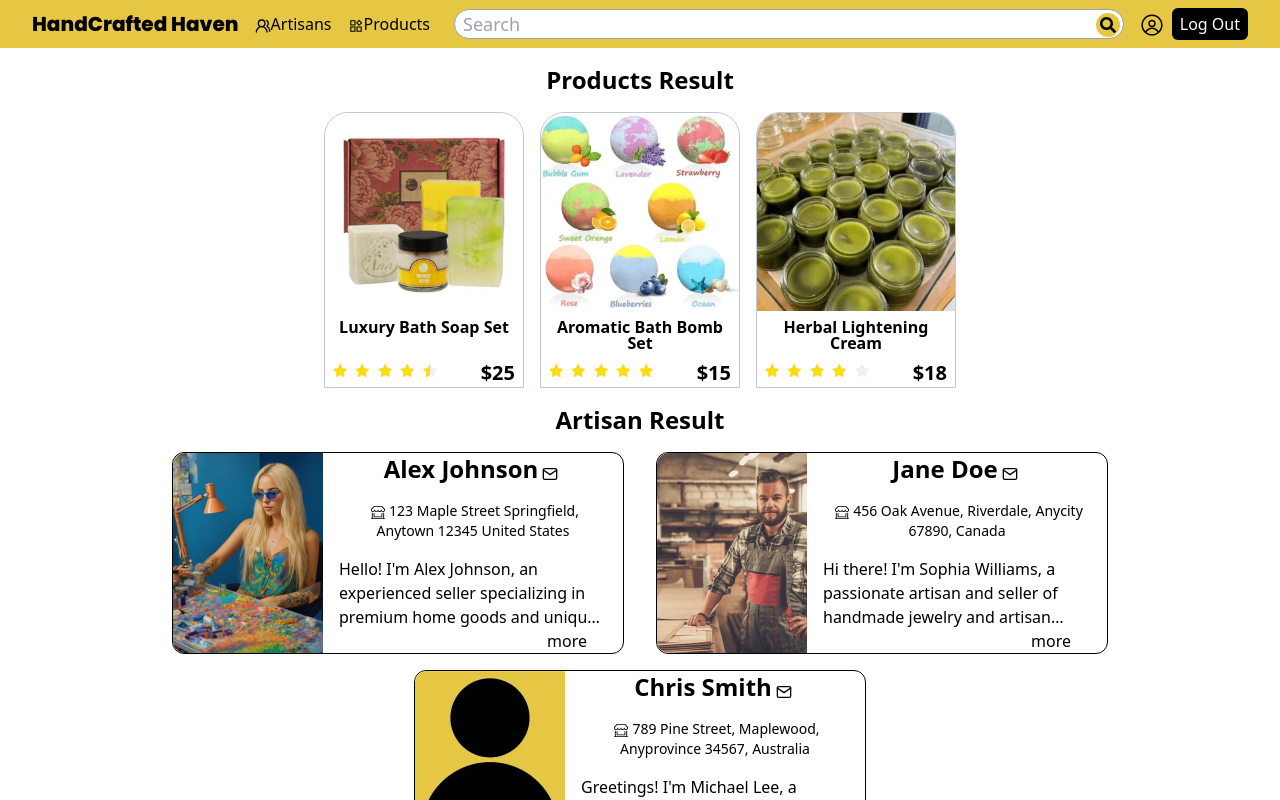
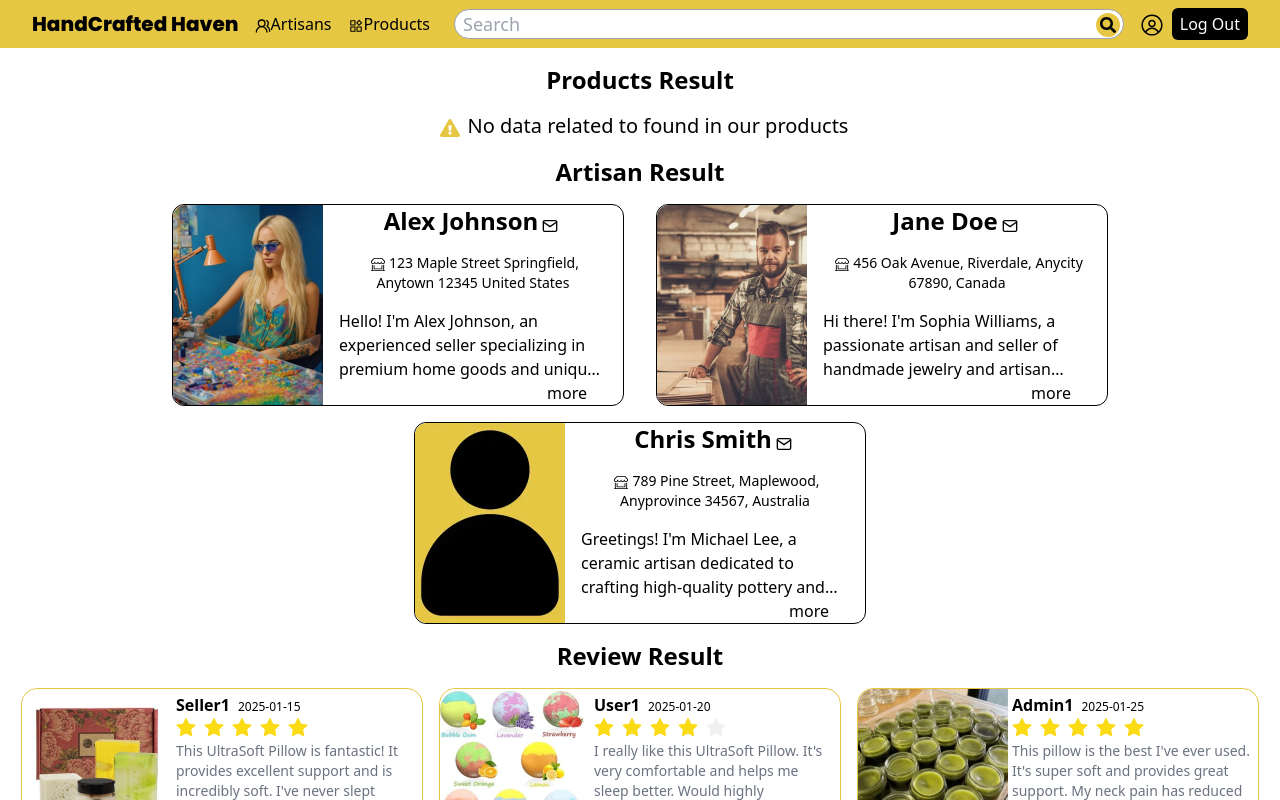
Before and after one commit to gyanqui/Handcrafted-Haven, a Next.js app: page /home/search in a window 1280 px wide. Shown: the top 800 px of the page. Built offline with nearby package versions, Linux system fonts and the light colour scheme.

Commit message:
feat: search products

```diff
--- a/src/app/home/search/page.tsx
+++ b/src/app/home/search/page.tsx
@@ -1,30 +1,20 @@
 import ProductWrapper from "@/app/ui/home/ProductWrapper";
 import ArtisanWrapper from "@/app/ui/home/ArtisanWrapper";
 import ReviewWrapper from "@/app/ui/home/ReviewWrapper";
-export default function Search() {
-  const productResult = [
-    {
-      product_id: "1",
-      name: "Luxury Bath Soap Set",
-      price: 25.0,
-      image_url: "/products/bath-bath-set.webp",
-      averageRate: 4.5,
-    },
-    {
-      product_id: "2",
-      name: "Aromatic Bath Bomb Set",
-      price: 15.0,
-      image_url: "/products/bath-bathball.webp",
-      averageRate: 5,
-    },
-    {
-      product_id: "3",
-      name: "Herbal Lightening Cream",
-      price: 18.0,
-      image_url: "/products/bath-lightening-cream.webp",
-      averageRate: 4,
-    },
-  ];
+import { searchProducts } from "@/app/lib/data";
+import { FaExclamationTriangle } from "react-icons/fa";
+
+
+export default async function Search(props: {
+  searchParams?: Promise<{
+    query?: string;
+  }>;
+}) {
+  const searchParams = await props.searchParams;
+  const query = searchParams?.query || "";
+
+  const productResult = await searchProducts(query);
+
   const artisanResult = [
     {
       seller_id: "410544b2-4001-4271-9855-fec4b6a6442a",
@@ -105,7 +95,21 @@ export default function Search() {
           Products Result
         </h1>
         <div>
-          <ProductWrapper products={productResult} />
+          {productResult.length > 0 ? (
+            <ProductWrapper
+              products={productResult.map((product) => ({
+                product_id: product.product_id,
+                name: product.name,
+                price: product.price,
+                image_url: product.image_url,
+                averageRate: product.averageRate,
+              }))}
+            />
+          ) : (
+            <div className="text-xl text-center">
+              <FaExclamationTriangle className="inline text-custom-yellow mx-2"/>
+              No data related to {query} found in our products</div>
+          )}
         </div>
       </div>
 
--- a/src/app/lib/data.ts
+++ b/src/app/lib/data.ts
@@ -1,4 +1,7 @@
+"use server";
+
 import { sql } from "@vercel/postgres";
+import { ProductProps } from "./definitions";
 
 export async function listCategories() {
   try {
@@ -12,5 +15,36 @@ export async function listCategories() {
     } else {
       console.error("Failed to list categories: ", error);
     }
+    return [];
   }
 }
+
+export async function searchProducts(query: string) {
+  try {
+    if (!query) return [];
+
+    const sqlQuery = `%${query}%`;
+
+    const data = await sql`
+            SELECT p.product_id, p.name, p.price, p.image_url AS image_url,
+                   ROUND(COALESCE(AVG(r.rating), 0), 1) AS averageRate
+            FROM products p
+            LEFT JOIN reviews r ON p.product_id = r.product_id
+            LEFT JOIN sellers s ON p.seller_id = s.seller_id
+            LEFT JOIN users u ON s.user_id = u.user_id
+            LEFT JOIN categories c ON p.category_id = c.category_id
+
+            WHERE p.name ILIKE ${sqlQuery}
+                OR c.category ILIKE ${sqlQuery}
+                OR u.firstname ILIKE ${sqlQuery}
+                OR u.lastname ILIKE ${sqlQuery}
+                OR u.username ILIKE ${sqlQuery}
+            GROUP BY p.product_id
+        `;
+
+    return data.rows;
+  } catch (error) {
+    console.error("Failed to search products:", error);
+    return [];
+  }
+}
--- a/src/app/ui/home/TopNav.tsx
+++ b/src/app/ui/home/TopNav.tsx
@@ -1,7 +1,6 @@
-"use client";
+'use client'
 
 import Image from "next/image";
-import { useDebouncedCallback } from "use-debounce";
 import { poppins } from "../font";
 import { LuUsersRound } from "react-icons/lu";
 import { AiOutlineProduct } from "react-icons/ai";
@@ -13,15 +12,13 @@ import SideMenu from "./SideMenu";
 import { Drawer } from "antd";
 import { useState } from "react";
 import Link from "next/link";
+import Form from 'next/form'
 
 export default function TopNav() {
   const [isOpen, setIsOpen] = useState(false); // side menu open status
 
-  const toggleOpen = () => setIsOpen((current) => !current);
+  const toggleOpen = () => setIsOpen((current) => !current); // toggle side menu
 
-  const handleSearch = useDebouncedCallback((term: string) => {
-    console.log(term);
-  }, 300);
   return (
     <div className="min-w-[390px] flex flex-row justify-between items-center bg-custom-yellow h-12 p-1 md:p-2 lg:px-8">
       {/* responsive menu */}
@@ -70,25 +67,25 @@ export default function TopNav() {
       </div>
 
       {/* search bar */}
-      <div className="relative flex flex-grow items-center px-2 w-fit">
+      <Form action='/home/search'
+        className="relative flex flex-grow items-center px-2 w-fit"
+      >
         <label htmlFor="search" className="sr-only">
           Search
         </label>
         <input
           type="text"
+          name="query"
           className="border border-gray-400 rounded-3xl px-2 text-lg w-full"
           placeholder="Search"
-          onChange={(e) => handleSearch(e.target.value)}
         />
-        <Link href='/home/search'>
         <button
           type="submit"
           className="absolute top-1 right-3 lg:top-1 lg:right-3 transform p-1 bg-custom-yellow rounded-full"
         >
           <FaSearch />
         </button>
-        </Link>
-      </div>
+      </Form>
 
       {/* management dashboard */}
       <div className="hidden lg:block">
@@ -98,12 +95,15 @@ export default function TopNav() {
           </Link>
         </div>
       </div>
+
       {/* sign out  */}
       <div className="hidden lg:block">
         <button className="bg-black text-white rounded-md px-2 py-1">
           Log Out
         </button>
       </div>
+
+      {/* side menu */}
       <Drawer
         placement="left"
         open={isOpen}
--- a/src/app/ui/landing/hero-section.tsx
+++ b/src/app/ui/landing/hero-section.tsx
@@ -5,11 +5,24 @@ import { poppins } from "../font";
 import { FaSearch } from "react-icons/fa";
 import { useDebouncedCallback } from "use-debounce";
 import Link from "next/link";
+import { useState } from "react";
+import { useRouter } from "next/navigation";
 
 export default function HeroSection() {
+  const [searchTerm, setSearchTerm] = useState("");
+  const router = useRouter();
+
   const handleSearch = useDebouncedCallback((term: string) => {
-    console.log(term);
+    setSearchTerm(term);
   }, 300);
+
+  const handleSubmit = (e: React.FormEvent) => {
+    e.preventDefault();
+
+    if (!searchTerm) return;
+    router.push(`/home/search?query=${encodeURIComponent(searchTerm)}`);
+  };
+
   return (
     <div className="bg-custom-yellow md:p-12 lg:p-24">
       <div className="bg-white md:rounded-t-3xl p-2 md:p-4 lg:p-6 flex flex-col gap-4">
@@ -51,8 +64,10 @@ export default function HeroSection() {
           </div>
           <div className="flex flex-row">
             {/* search bar */}
-            <div className="relative flex flex-grow items-center px-2 w-fit">
-              <form>
+            <form
+              onSubmit={handleSubmit}
+              className="relative flex flex-grow items-center px-2 w-fit"
+            >
               <label htmlFor="search" className="sr-only">
                 Search
               </label>
@@ -69,7 +84,7 @@ export default function HeroSection() {
                 <FaSearch />
               </button>
             </form>
-            </div>
+
             {/* login button */}
             <div>
               <button className="bg-black text-white text-lg py-2 px-4 rounded-lg hover:bg-gray-500 transition-all duration-300">
```
Also changed, not shown: src/app/home/page.tsx (+0 -57 lines). Lines whose indentation alone changed are shown as unchanged.
